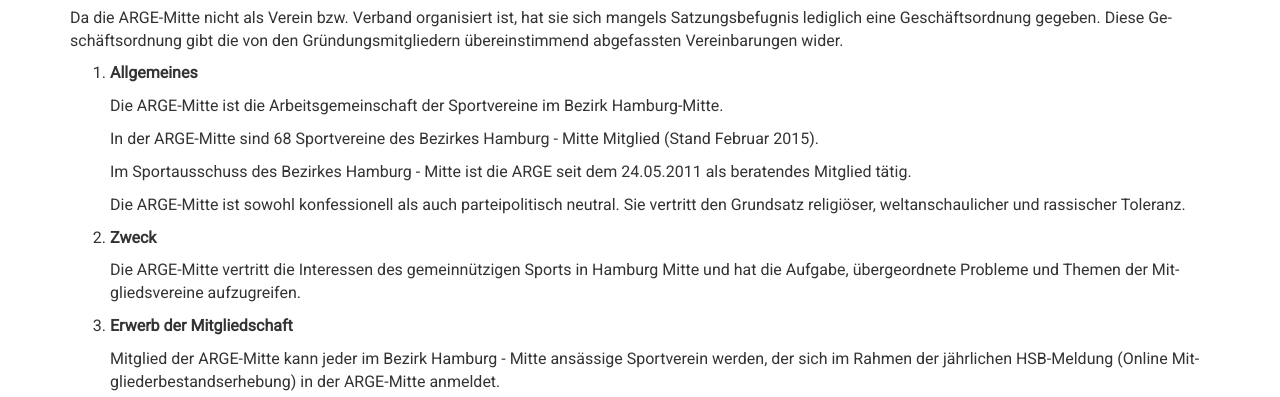
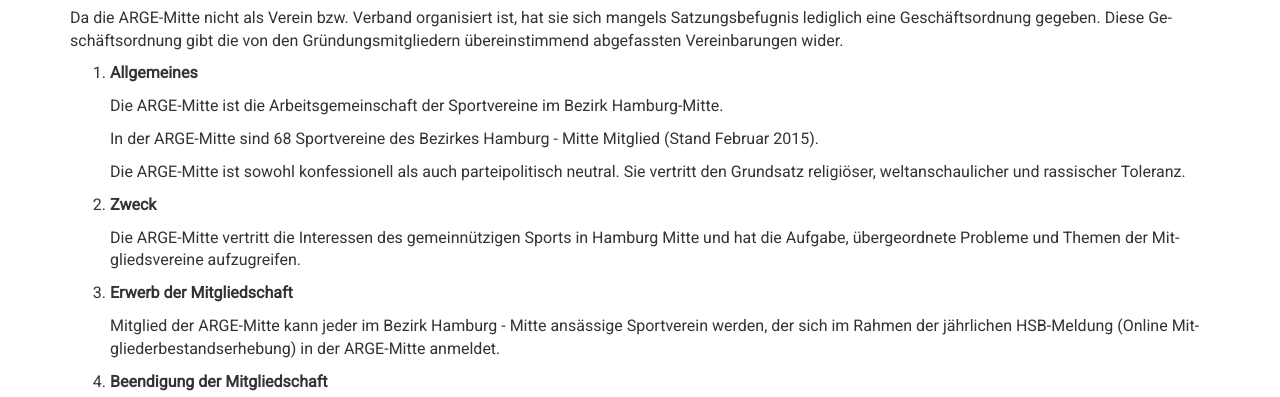
Before and after one commit to argemitte/arge-mitte, a plain HTML site: page organisation.html in a window 1280 px wide. Shown: the part 403-800 px from the top of the page. Drawn offline with nearby package versions, Linux system fonts and the light colour scheme.

Commit message:
Remove collaboration with Sportausschuss.

```diff
--- a/organisation.html
+++ b/organisation.html
@@ -88,7 +88,6 @@
               <p><dt>Allgemeines</dt></p>
               <p>Die ARGE-Mitte ist die Arbeitsgemeinschaft der Sportvereine im Bezirk Hamburg-Mitte.</p>
               <p>In der ARGE-Mitte sind 68 Sportvereine des Bezirkes Hamburg - Mitte Mitglied (Stand Februar 2015).</p>
-              <p>Im Sportausschuss des Bezirkes Hamburg - Mitte ist die ARGE seit dem 24.05.2011 als beratendes Mitglied tätig.</p>
               <p>Die ARGE-Mitte ist sowohl konfessionell als auch parteipolitisch neutral. Sie vertritt den Grundsatz religiöser, weltanschaulicher und rassischer Toleranz.</p>
             </li>
 
```
